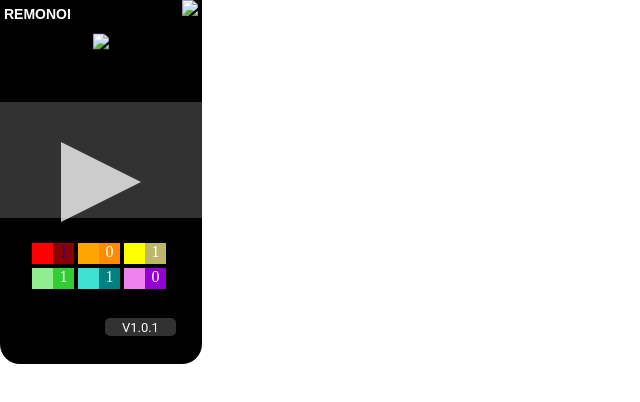
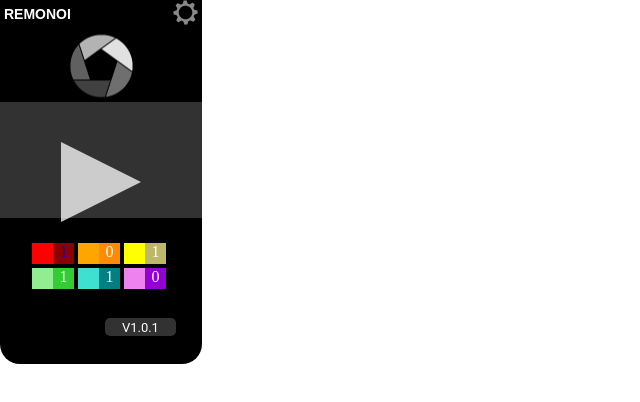
Before and after one commit to bobovo/remonoi, a browser extension: page index.html in a window 1280 px wide. Shown: the whole page, without its empty margins (0-640 px from the left). Drawn offline with Linux system fonts and the light colour scheme.

Commit message:
fix the path of the image in index.html

```diff
--- a/index.html
+++ b/index.html
@@ -16,18 +16,18 @@
 			</div>
 			<div id="config">
 				<div id="icoconfig">
-					<a href="#"><img id="gear" src=".\icoRConfig3.png"></a>
+					<a href="#"><img id="gear" src=".\img\icoRConfig3.png"></a>
 				</div>
 			</div>
 		</header>
 		</div>
 		<div class="box2">
 			<div class="circle">
-			<!--	<a href="#"><img id ="logoremo" src=".\artboard1.png"></a>  -->
+			<!--	<a href="#"><img id ="logoremo" src=".\img\artboard1.png"></a>  -->
 				<a href="#">
 				<div class="effect">
-					<img class="image" src=".\artboard1.png" />
-					<img class="image hover" src=".\artboardColor1.png" />
+					<img class="image" src=".\img\artboard1.png" />
+					<img class="image hover" src=".\img\artboardColor1.png" />
 				</div>
 				</a>
 			</div>
```
